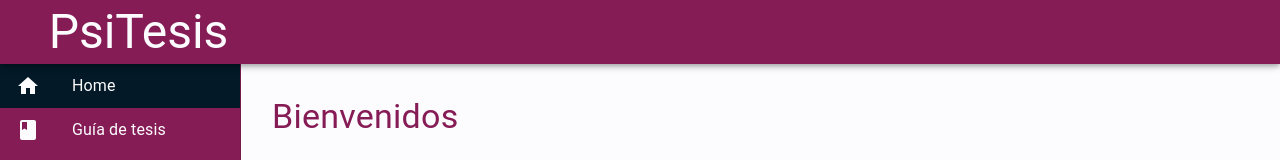
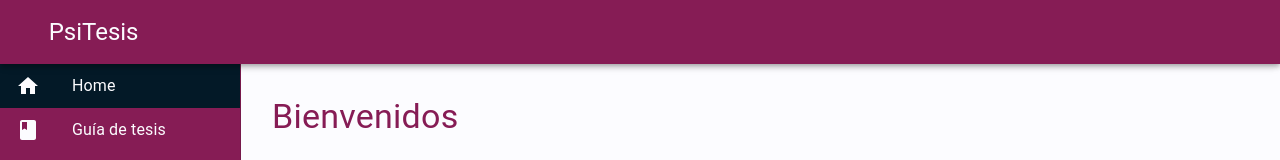
Before and after one commit to MoonRangers/Psitesis, a React (Create React App) app: page / in a window 1280 px wide. Shown: the top 160 px of the page. Built offline with nearby package versions, Linux system fonts and the light colour scheme.

Commit message:
reducir tamaño de titulo de appbar

```diff
--- a/src/client/components/Navigation/AppBar.jsx
+++ b/src/client/components/Navigation/AppBar.jsx
@@ -54,7 +54,7 @@ function NavBar() {
         <div className={classes.root}>
             <AppBar position="fixed" className={classes.appBar}>
                 <Toolbar >
-                    <Typography variant="h3" className={classes.title}>
+                    <Typography variant="h5" className={classes.title}>
                         PsiTesis
                 </Typography>
                 </Toolbar>
```
Also changed, not shown: 1 other file (tests, documents, lock files or other folders).
